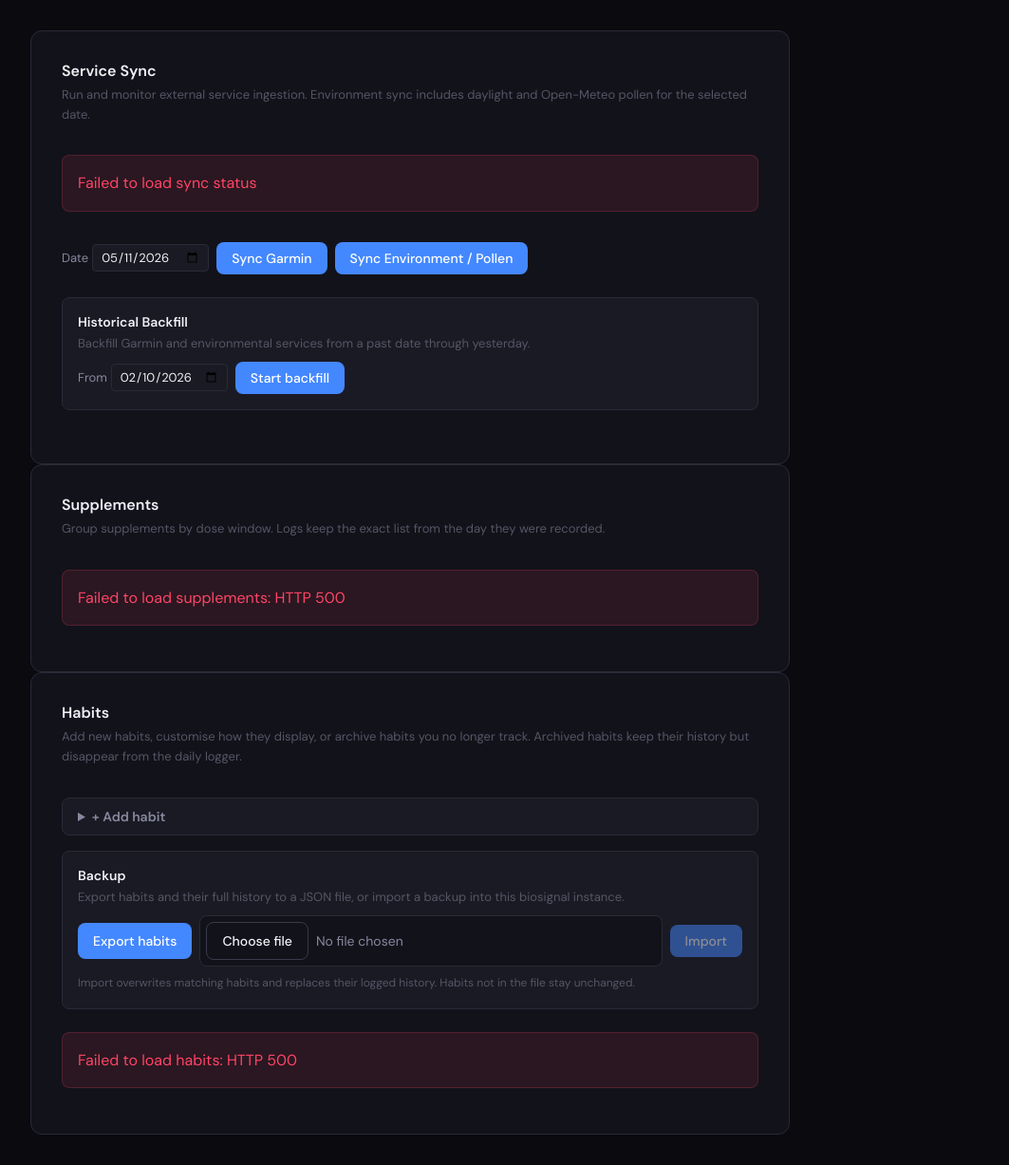
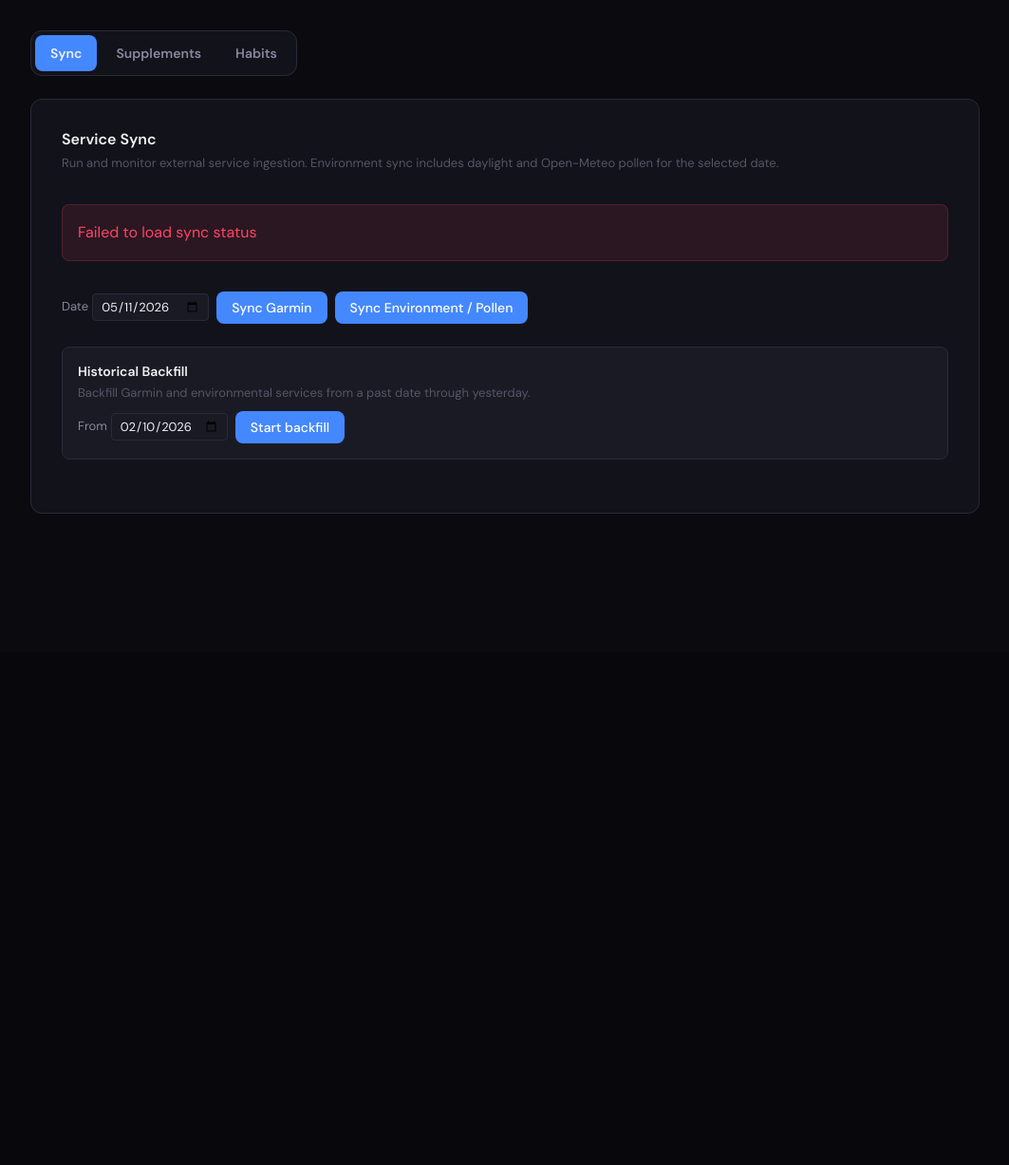
Before and after one commit to hoombar/biosignal, a FastAPI app: page /settings in a window 1280 px wide. Shown: the part 113-1340 px from the top of the page at 95% size, without its empty margins (0-1063 px from the left). After the commit the page ends 654 px from the top, so only its background shows below. Run offline with FastAPI, Linux system fonts and the light colour scheme; data that the repository does not hold is empty; parts of the project's set-up code (start-up, migrations or seed data) failed here and were passed over.

Commit message:
feat(ui): group settings sections in tabs

```diff
--- a/app/templates/settings.html
+++ b/app/templates/settings.html
@@ -3,7 +3,18 @@
 {% block title %}Settings - Energy Tracker{% endblock %}
 
 {% block content %}
-<div class="settings-section">
+<div class="settings-tabs">
+    <input class="settings-tab-input" type="radio" name="settings-tab" id="settings-tab-sync" checked>
+    <input class="settings-tab-input" type="radio" name="settings-tab" id="settings-tab-supplements">
+    <input class="settings-tab-input" type="radio" name="settings-tab" id="settings-tab-habits">
+
+    <div class="settings-tab-list" role="tablist" aria-label="Settings sections">
+        <label class="settings-tab-label" id="settings-tab-label-sync" for="settings-tab-sync" role="tab" aria-controls="settings-panel-sync">Sync</label>
+        <label class="settings-tab-label" id="settings-tab-label-supplements" for="settings-tab-supplements" role="tab" aria-controls="settings-panel-supplements">Supplements</label>
+        <label class="settings-tab-label" id="settings-tab-label-habits" for="settings-tab-habits" role="tab" aria-controls="settings-panel-habits">Habits</label>
+    </div>
+
+<section class="settings-section settings-tab-panel" id="settings-panel-sync" role="tabpanel" aria-labelledby="settings-tab-label-sync">
     <div class="settings-header">
         <h2>Service Sync</h2>
         <p class="settings-desc">Run and monitor external service ingestion. Environment sync includes daylight and Open-Meteo pollen for the selected date.</p>
@@ -46,9 +57,9 @@
         </div>
         <div id="backfill-result" class="save-status" style="display: none;"></div>
     </div>
-</div>
+</section>
 
-<div class="settings-section">
+<section class="settings-section settings-tab-panel" id="settings-panel-supplements" role="tabpanel" aria-labelledby="settings-tab-label-supplements">
     <div class="settings-header">
         <h2>Supplements</h2>
         <p class="settings-desc">Group supplements by dose window. Logs keep the exact list from the day they were recorded.</p>
@@ -63,9 +74,9 @@
             <span id="supplements-save-status" class="save-status"></span>
         </div>
     </div>
-</div>
+</section>
 
-<div class="settings-section">
+<section class="settings-section settings-tab-panel" id="settings-panel-habits" role="tabpanel" aria-labelledby="settings-tab-label-habits">
     <div class="settings-header">
         <h2>Habits</h2>
         <p class="settings-desc">Add new habits, customise how they display, or archive habits you no longer track. Archived habits keep their history but disappear from the daily logger.</p>
@@ -157,6 +168,7 @@
     <div id="no-habits" style="display:none;" class="empty-state">
         No habits configured yet. Use "+ Add habit" above to create one.
     </div>
+</section>
 </div>
 
 <script>
--- a/static/css/style.css
+++ b/static/css/style.css
@@ -1981,12 +1981,86 @@ input:focus {
    SETTINGS PAGE
    ============================================ */
 
+.settings-tabs {
+    max-width: 1000px;
+}
+
+.settings-tab-input {
+    position: absolute;
+    width: 1px;
+    height: 1px;
+    opacity: 0;
+    pointer-events: none;
+}
+
+.settings-tab-list {
+    display: inline-flex;
+    flex-wrap: wrap;
+    gap: 4px;
+    padding: 4px;
+    margin-bottom: var(--space-lg);
+    border: 1px solid var(--border-subtle);
+    border-radius: var(--radius-lg);
+    background: var(--bg-secondary);
+}
+
+.settings-tab-label {
+    padding: var(--space-sm) var(--space-md);
+    border-radius: var(--radius-md);
+    color: var(--text-secondary);
+    font-size: 0.875rem;
+    font-weight: 600;
+    cursor: pointer;
+    transition: background var(--transition-fast), color var(--transition-fast);
+}
+
+.settings-tab-label:hover {
+    color: var(--text-primary);
+    background: var(--bg-hover);
+}
+
+.settings-tab-panel {
+    display: none;
+}
+
+#settings-tab-sync:checked ~ .settings-tab-list label[for="settings-tab-sync"],
+#settings-tab-supplements:checked ~ .settings-tab-list label[for="settings-tab-supplements"],
+#settings-tab-habits:checked ~ .settings-tab-list label[for="settings-tab-habits"] {
+    color: var(--text-primary);
+    background: var(--primary-color);
+}
+
+#settings-tab-sync:focus-visible ~ .settings-tab-list label[for="settings-tab-sync"],
+#settings-tab-supplements:focus-visible ~ .settings-tab-list label[for="settings-tab-supplements"],
+#settings-tab-habits:focus-visible ~ .settings-tab-list label[for="settings-tab-habits"] {
+    outline: 2px solid var(--primary-color);
+    outline-offset: 3px;
+}
+
+#settings-tab-sync:checked ~ #settings-panel-sync,
+#settings-tab-supplements:checked ~ #settings-panel-supplements,
+#settings-tab-habits:checked ~ #settings-panel-habits {
+    display: block;
+}
+
 .settings-section {
     background: var(--bg-secondary);
     border: 1px solid var(--border-subtle);
     border-radius: var(--radius-lg);
     padding: var(--space-xl);
-    max-width: 800px;
+    max-width: 1000px;
+}
+
+@media (max-width: 600px) {
+    .settings-tab-list {
+        display: flex;
+        width: 100%;
+    }
+
+    .settings-tab-label {
+        flex: 1 1 0;
+        text-align: center;
+    }
 }
 
 .supplements-settings {
```
Also changed, not shown: tests/test_pages.py (+16 -0 lines).
